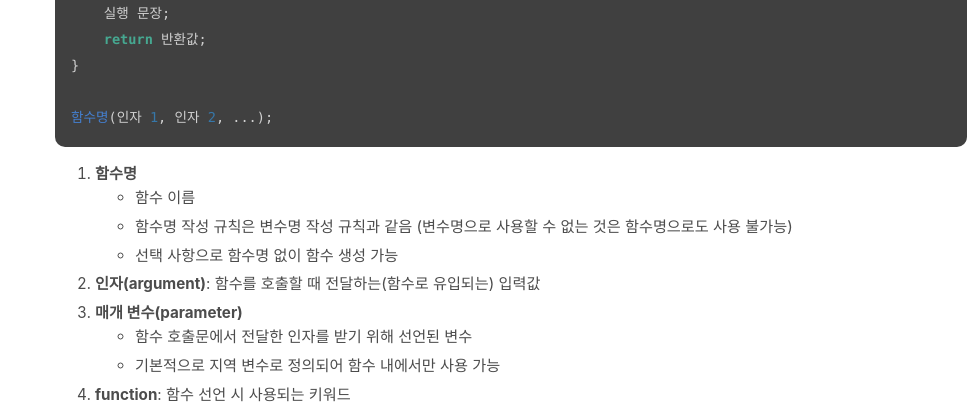
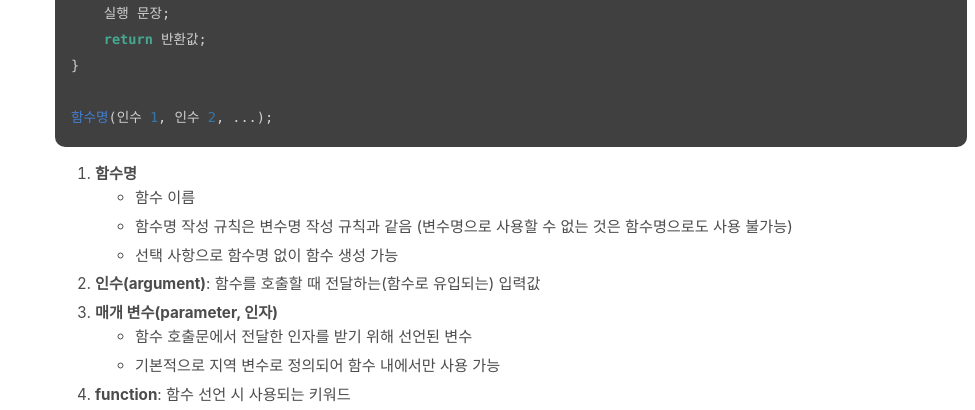
Before and after one commit to absolutelyfullycapable/absolutelyfullycapable.github.io, a Jekyll site: the page built from _posts/2020-11-22-javascript-function-1-basic.md, in a window 1280 px wide and 900 px high, scrolled down 576 px. Shown: the part 151-561 px from the top of the window, without its empty margins (305-1280 px from the left). Built offline with Jekyll 4.4.1, drawn with Linux system fonts in a browser that asks for light colours; comment, search, counter and statistics services are not loaded.

Commit message:
Update 2020-11-22-javascript-function-1-basic.md

````diff
--- a/_posts/2020-11-22-javascript-function-1-basic.md
+++ b/_posts/2020-11-22-javascript-function-1-basic.md
@@ -29,15 +29,15 @@ function 함수명(매개 변수 1, 매개 변수 2, ...) { // 함수 선언
     return 반환값;
 }
 
-함수명(인자 1, 인자 2, ...);
+함수명(인수 1, 인수 2, ...);
 ```
 
 1. **함수명**
     - 함수 이름
     - 함수명 작성 규칙은 변수명 작성 규칙과 같음 (변수명으로 사용할 수 없는 것은 함수명으로도 사용 불가능)
     - 선택 사항으로 함수명 없이 함수 생성 가능
-2. **인자(argument)**: 함수를 호출할 때 전달하는(함수로 유입되는) 입력값
-3. **매개 변수(parameter)**
+2. **인수(argument)**: 함수를 호출할 때 전달하는(함수로 유입되는) 입력값
+3. **매개 변수(parameter, 인자)**
     - 함수 호출문에서 전달한 인자를 받기 위해 선언된 변수
     - 기본적으로 지역 변수로 정의되어 함수 내에서만 사용 가능
 4. **function**: 함수 선언 시 사용되는 키워드
````
